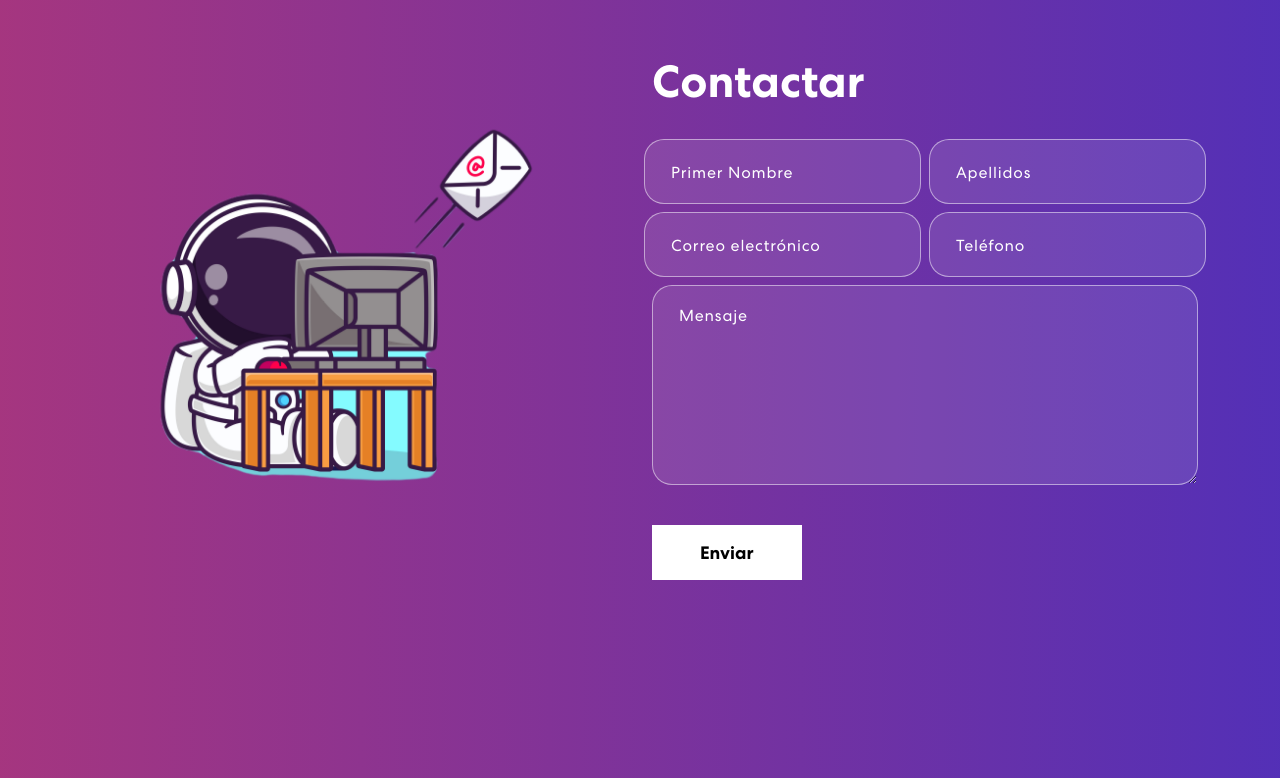
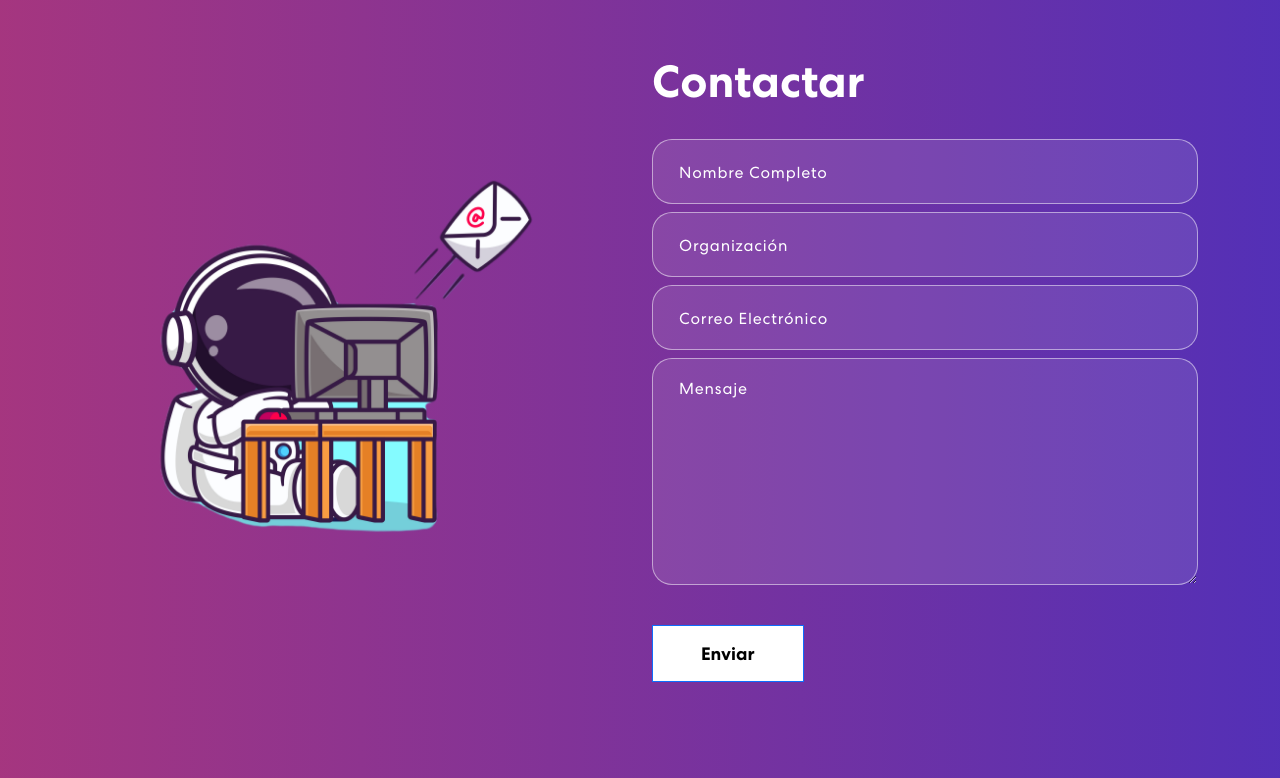
Before and after one commit to Geovanny251201/portafolio-geovanny, a React (Create React App) app: page / in a window 1280 px wide. Shown: the part 2780-3558 px from the top of the page. Built offline with nearby package versions, Linux system fonts and the light colour scheme.

Commit message:
email funcionando

```diff
--- a/package.json
+++ b/package.json
@@ -15,6 +15,7 @@
     "d3-ease": "^3.0.1",
     "devicons": "^1.8.0",
     "devicons-react": "^1.2.6",
+    "emailjs-com": "^3.2.0",
     "express": "^4.18.2",
     "express-fileupload": "^1.4.0",
     "nodemailer": "^6.9.1",
--- a/src/components/Contact.js
+++ b/src/components/Contact.js
@@ -1,9 +1,32 @@
 import { useState } from "react";
 import { Container, Row, Col } from "react-bootstrap";
+import emailjs from 'emailjs-com';
+import { useEffect, useRef } from 'react'
 
 import developerSend from "../assets/img/developerSend.png";
 
 export const Contact = () => {
+  const form = useRef();
+
+  function sendEmail(e) {
+    e.preventDefault();
+    setButtonText("Enviando...");
+    emailjs.sendForm('service_shlgh8p', 'template_t3brvyr', form.current, '7gu0cF8om5IPGL_sC')
+      .then((result) => {
+        console.log(result.text);
+        setButtonText("Enviar");
+      }, (error) => {
+        console.log(error.text);
+      });
+
+    e.target.reset();
+  }
+
+
+
+
+
+
   const formInitialDetails = {
     firstName: "",
     lastName: "",
@@ -44,6 +67,7 @@ export const Contact = () => {
 
 }
 
+
   return (
     <section className="contact" id="contact">
       <Container>
@@ -53,7 +77,7 @@ export const Contact = () => {
           </Col>
           <Col md={6}>
             <h2>Contactar</h2>
-            <form onSubmit={handleSubmit}>
+            {/* <form onSubmit={handleSubmit}>
                <Row>
                 <Col sm={6} className="px-1">
                     <input type="text" value={formDetails.firstName} placeholder="Primer Nombre" onChange={(e) => onFormUpdate('firstName', e.target.value)}></input>
@@ -84,7 +108,14 @@ export const Contact = () => {
                </Row>
 
 
-            </form>
+            </form> */}
+            <form ref={form} onSubmit = {sendEmail}>
+          <input type="text" name='name' placeholder='Nombre Completo' required />
+          <input type="text" name='organization' placeholder='Organización' required />
+          <input type="email" name='email' placeholder='Correo Electrónico' required />
+          <textarea name="message" rows="7" placeholder='Mensaje' required></textarea>
+          <button type='submit' className='btn btn-primary'><span>{buttonText}</span></button>
+        </form>
 
           </Col>
         </Row>
```
Also changed, not shown: 1 other file (tests, documents, lock files or other folders).
